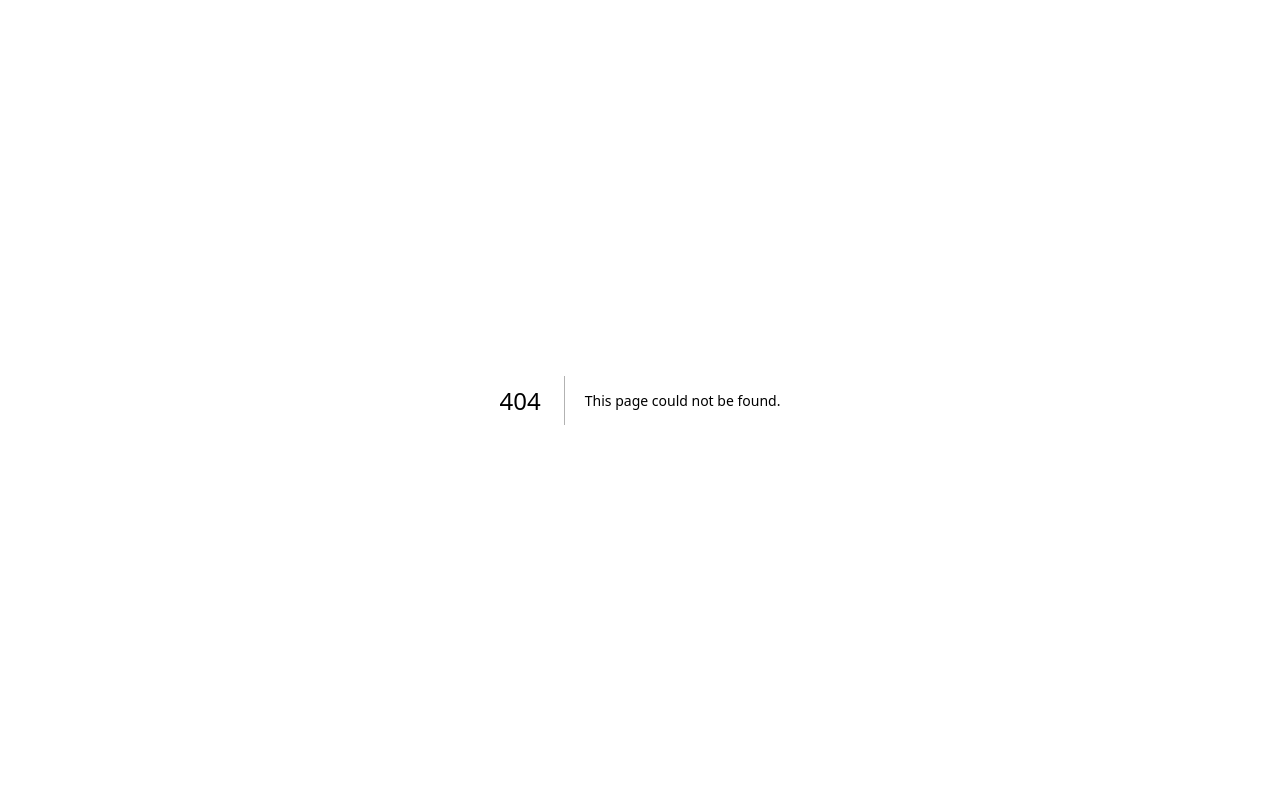
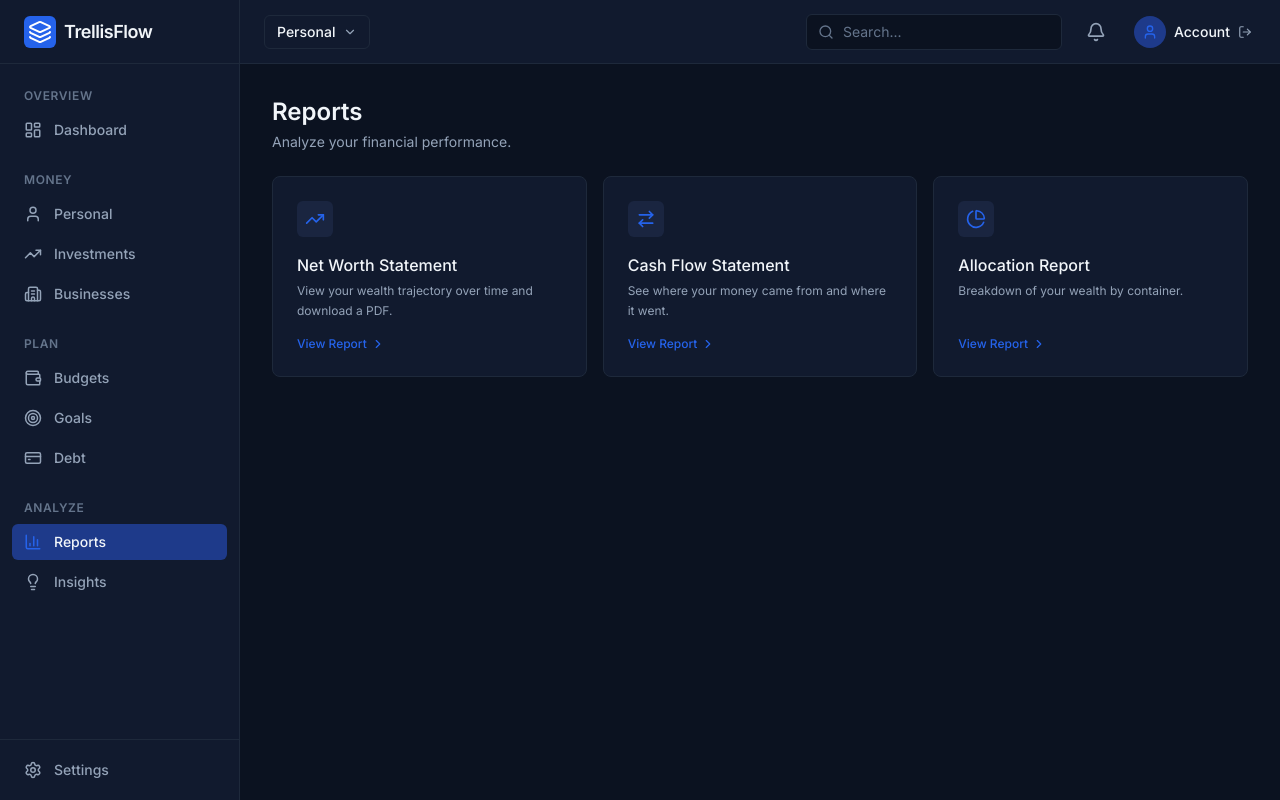
Before and after one commit to Dancan1907/trellisflow, a Next.js app in the folder apps/web/: page /reports in a window 1280 px wide. Before the commit this address had no page. Built offline with nearby package versions, Linux system fonts and the light colour scheme.

Commit message:
feat(web): Add Reports landing page

```diff
--- /dev/null
+++ b/apps/web/src/app/(app)/reports/page.tsx
@@ -0,0 +1,60 @@
+'use client';
+
+import Link from 'next/link';
+import { TrendingUp, ArrowRightLeft, PieChart, ChevronRight } from 'lucide-react';
+
+const reports = [
+  {
+    title: 'Net Worth Statement',
+    description: 'View your wealth trajectory over time and download a PDF.',
+    href: '/reports/net-worth',
+    icon: TrendingUp,
+  },
+  {
+    title: 'Cash Flow Statement',
+    description: 'See where your money came from and where it went.',
+    href: '/reports/cash-flow',
+    icon: ArrowRightLeft,
+  },
+  {
+    title: 'Allocation Report',
+    description: 'Breakdown of your wealth by container.',
+    href: '/reports/allocation',
+    icon: PieChart,
+  },
+];
+
+export default function ReportsLandingPage() {
+  return (
+    <div className="space-y-6">
+      <div>
+        <h1 className="text-2xl font-semibold text-fg-primary mb-1">Reports</h1>
+        <p className="text-fg-secondary text-sm">Analyze your financial performance.</p>
+      </div>
+
+      <div className="grid grid-cols-1 md:grid-cols-2 lg:grid-cols-3 gap-4">
+        {reports.map((report) => {
+          const Icon = report.icon;
+          return (
+            <Link
+              key={report.href}
+              href={report.href}
+              className="group bg-bg-secondary border border-border-subtle rounded-lg p-6 hover:border-border-strong hover:bg-bg-tertiary transition-all flex flex-col justify-between min-h-[160px]"
+            >
+              <div>
+                <div className="p-2 w-fit rounded-md bg-bg-tertiary group-hover:bg-bg-secondary transition-colors mb-4">
+                  <Icon size={20} className="text-accent-primary" />
+                </div>
+                <h3 className="font-medium text-fg-primary mb-1">{report.title}</h3>
+                <p className="text-xs text-fg-secondary leading-relaxed">{report.description}</p>
+              </div>
+              <div className="flex items-center text-xs font-medium text-accent-primary mt-4 group-hover:translate-x-1 transition-transform">
+                View Report <ChevronRight size={14} className="ml-1" />
+              </div>
+            </Link>
+          );
+        })}
+      </div>
+    </div>
+  );
+}
```
